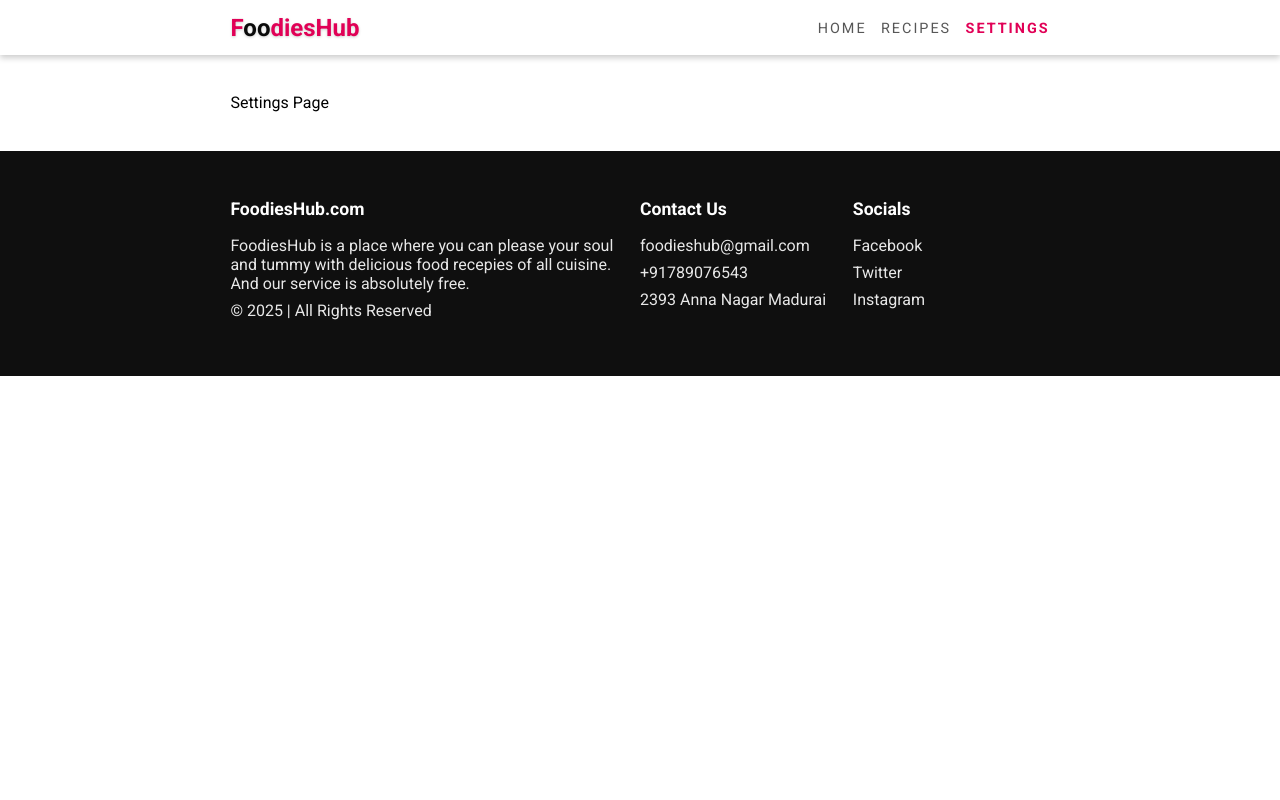
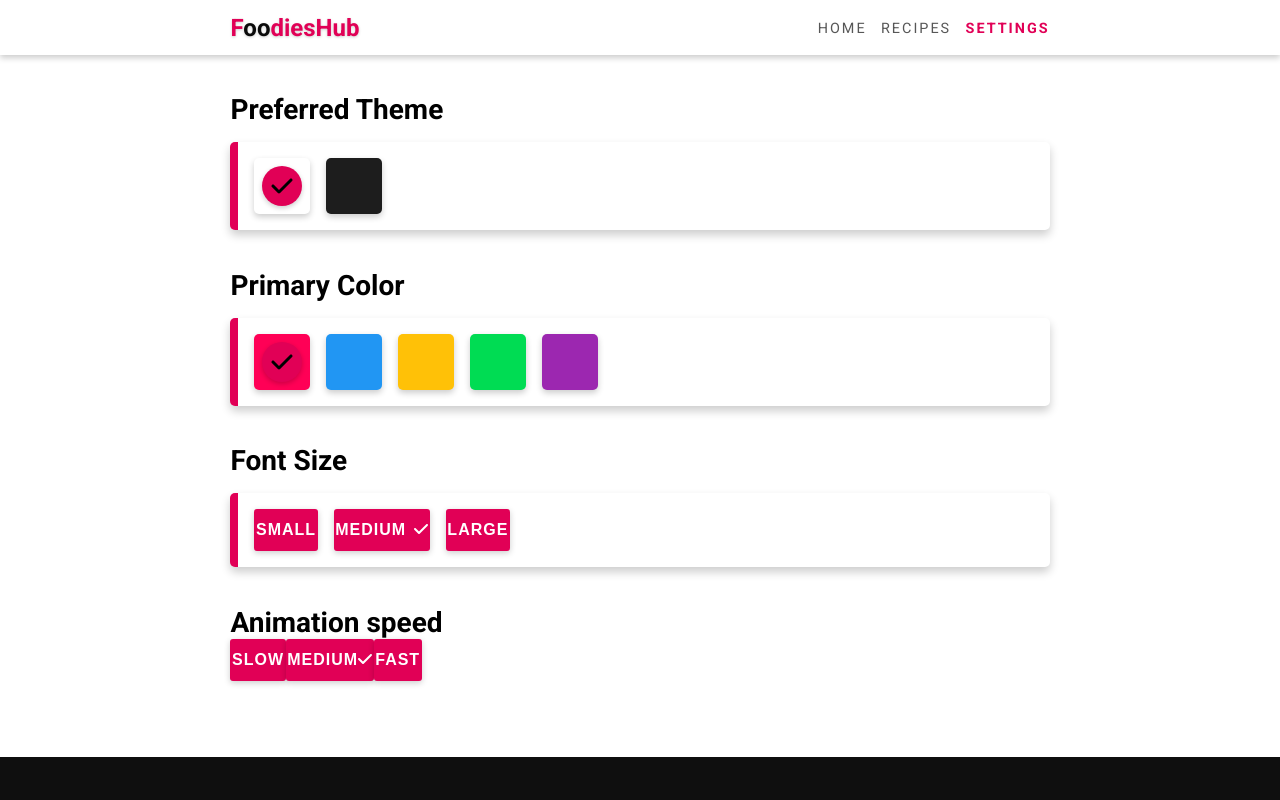
Before and after one commit to ajitha1675/food_app, a React (Create React App) app: page /settings in a window 1280 px wide. Shown: the top 800 px of the page. Built offline with nearby package versions, Linux system fonts and the light colour scheme; a web font is replaced by a local one.

Commit message:
settings page added

```diff
--- a/src/pages/Settings.js
+++ b/src/pages/Settings.js
@@ -1,7 +1,107 @@
+import { FontAwesomeIcon } from '@fortawesome/react-fontawesome';
+import { faCheck } from '@fortawesome/free-solid-svg-icons';
+
+import { useState } from 'react';
+
 export default function Settings(){
+  const [theme, setTheme] = useState("light")
+  const primaryColors = [
+    "rgb(255, 0, 86)",
+    "rgb(33,150,243)",
+    "rgb(255,193,7)",
+    "rgb(0,220,83)",
+    "rgb(156,39,176)"
+  ]
+  const fontSizes = [
+    {
+      title: "Small",
+      value: "12px"
+    },
+    {
+      title: "Medium",
+      value: "16px"
+    },
+    {
+      title: "Large",
+      value: "20px"
+    }
+  ]
+  const animationSpeeds = [
+    {
+      title: "Slow",
+      value: 2
+    },
+    {
+      title: "Medium",
+      value: 1
+    },
+    {
+      title: "Fast",
+      value: .5
+    }
+  ]
+  const [primaryColor, setPrimarycolor] = useState(0)
+  const [fontSize, setFontSize] = useState(1)
+  const [animationSpeed, setAnimationSpeed] = useState(1)
   return (
     <div>
-      Settings Page
+       <div className="section d-block">
+          <h2>Preferred Theme</h2>
+          <div className="option-container">
+             <div className="option light">
+                {theme === "light" &&(
+                  <div className="check">
+                    <FontAwesomeIcon icon={faCheck}/>
+                  </div>
+                )}
+             </div>
+             <div className="option dark">
+                {theme === "dark" &&(
+                  <div className="check">
+                    <FontAwesomeIcon icon={faCheck}/>
+                  </div>
+               )}
+             </div>
+          </div>
+       </div>
+       <div className="section d-block">
+          <h2>Primary Color</h2>
+          <div className="option-container">
+             {primaryColors.map((color, index) =>(
+                 <div className="option light" style={{backgroundColor: color}}>
+                    {primaryColor === index &&(
+                      <div className="check">
+                        <FontAwesomeIcon icon={faCheck}/>
+                      </div>
+                    )}
+              </div>
+             ))}
+          </div>
+       </div>
+       <div className="section d-block">
+          <h2>Font Size</h2>
+          <div className="option-container">
+             {fontSizes.map((size, index) =>(
+              <button className='btn'>
+                {size.title}
+
+                {fontSize === index && <span><FontAwesomeIcon icon={faCheck}/></span>}
+              </button>
+             ))}
+          </div>
+       </div>
+       <div className="section d-block">
+                <h2>Animation speed</h2>
+                <div className="options-container">
+                    { animationSpeeds.map((speed, index) => (
+                        <button key={index} className="btn">
+                            {speed.title}
+                            { animationSpeed === index && <span><FontAwesomeIcon icon={faCheck} /></span> }
+                        </button>
+                    ))}
+                </div>
+            </div>
+
     </div>
   )
 }
--- a/src/styles/index.scss
+++ b/src/styles/index.scss
@@ -69,8 +69,11 @@ img{
 .section{
   display: flex;
   flex-wrap: wrap;
+  align-items: center;
   margin-bottom: 3vw;
-  align-items: center;
+  &.d-block{
+    display: block;
+  }
   .title{
     color: var(--text-color);
     font-size: 2.5em;
@@ -96,7 +99,53 @@ img{
 @import "partials/previoussearches.scss";
 @import "partials/recipes-section.scss";
 
+.option-container{
+  box-shadow: 0 5px 10px var(--shadow-color);
+  padding: 1em;
+  border-radius: 5px;
+  border-left: .5em solid var(--primary-color);
+  background-color: var(--background-color);
+  margin-top: 1em;
+  display: flex;
+  gap: 1em;
+  .option{
+    height: 3.5em;
+    width: 3.5em;
+    box-shadow: 0 3px 6px var(--shadow-color);
+    border-radius: 5px;
+    display: flex;
+    justify-content: center;
+    align-items: center;
+    &.light{
+      background-color: #fff;
+    }
+    &.dark{
+      background-color: rgb(29, 29, 29);
+    }
+    .check{
+      height: 2.5em;
+      width: 2.5em;
+      background-color: var(--primary-color);
+      border-radius: 50%;
+      display: flex;
+      justify-content: center;
+      align-items: center;
+      box-shadow: 0 2px 5px var(--shadow-color);
+      svg{
+        height: 1.5em;
+        width: 1.5em;
+      }
+    }
+  }
+  .btn span{
+     display: inline-block;
+     margin-left: .5em;
+  }
+}
 
+.d-block h2{
+  font-size: 1.75em;
+}
 
 @import "partials/footer.scss";
 
```
